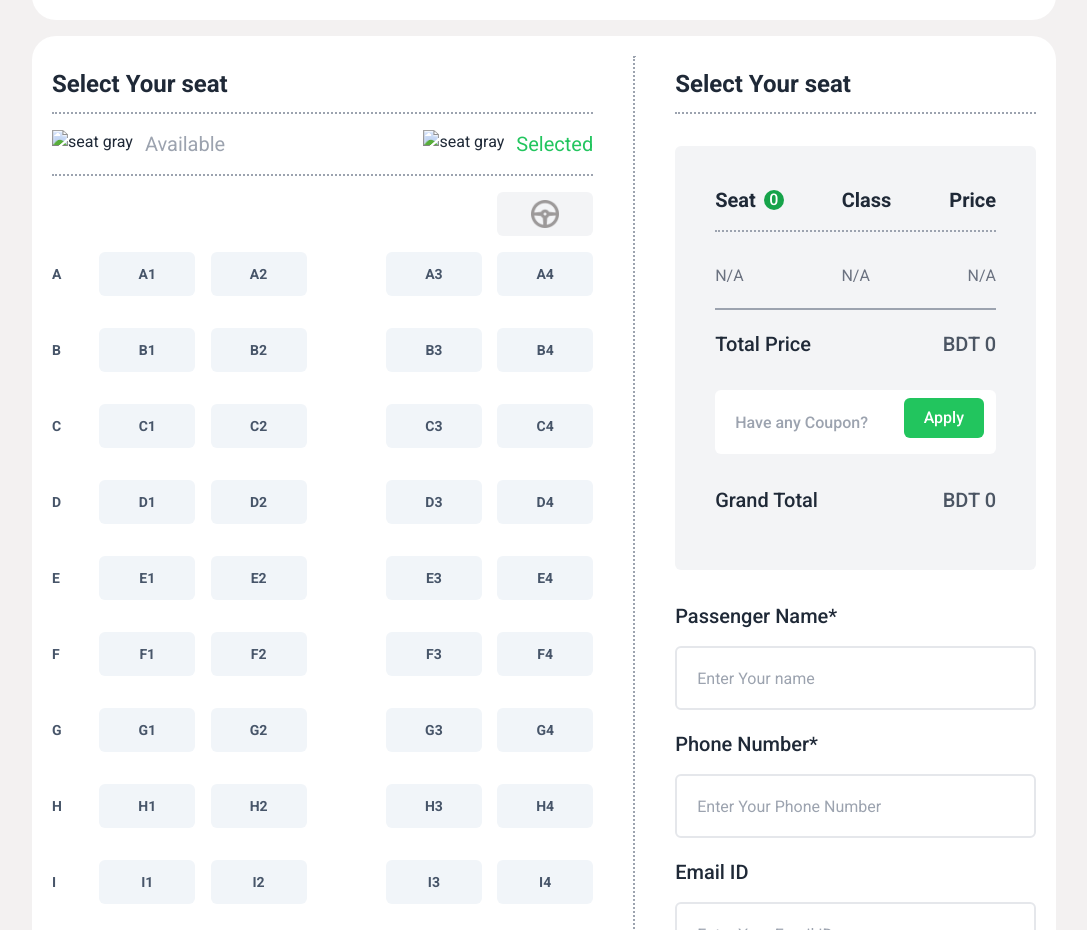
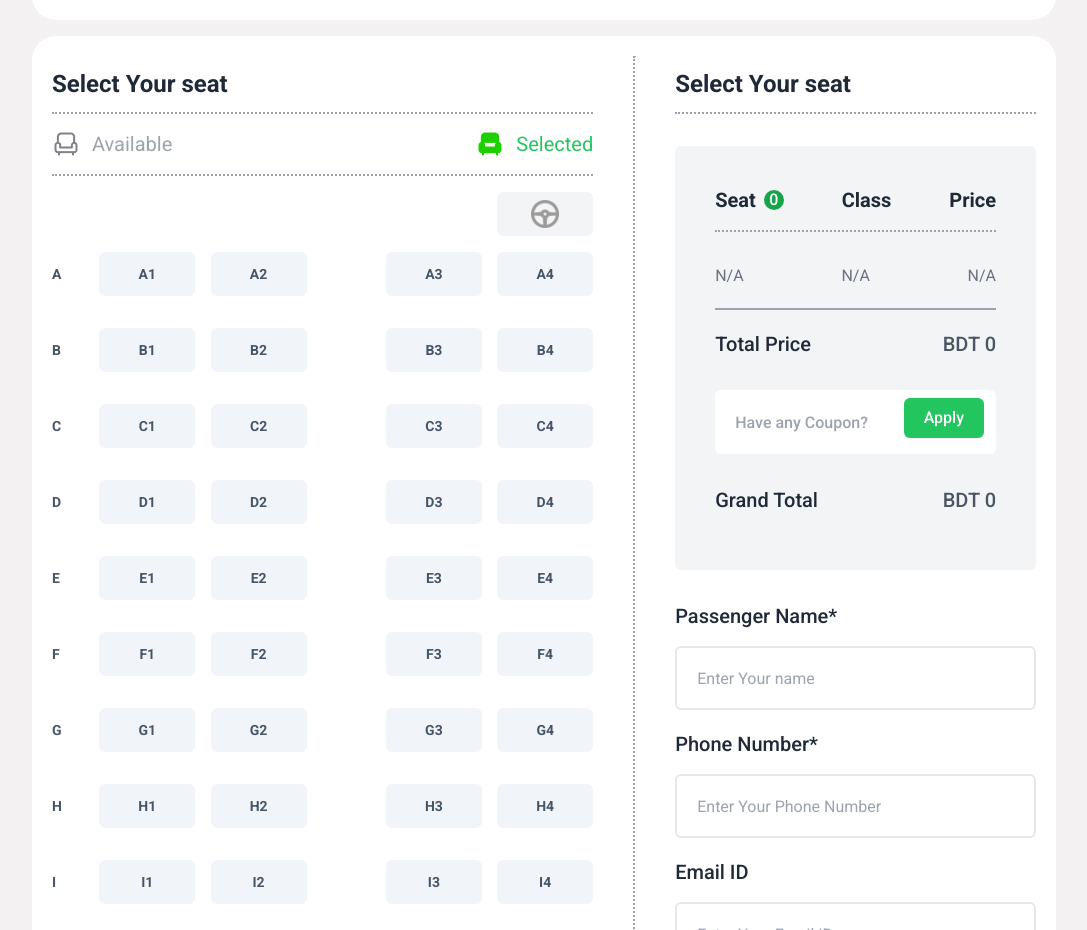
Before and after one commit to Sarmin27/Bus-Ticket-LandingPage, a plain HTML site: page index.html in a window 1280 px wide. Shown: the part 1760-2690 px from the top of the page, without its empty margins (96-1183 px from the left). Drawn offline with nearby package versions, Linux system fonts and the light colour scheme; the site is published under a folder, as on GitHub Pages, so addresses that start at the root find nothing.

Commit message:
Solve simple errors like image path.

```diff
--- a/index.html
+++ b/index.html
@@ -184,12 +184,12 @@
               <hr class="border-t-2 border-dotted border-gray-400" />
               <div class="flex justify-between my-4">
                 <div class="flex gap-3">
-                  <img src="/images/seat-gray.png" alt="seat gray" />
+                  <img src="images/seat-gray.png" alt="seat gray" />
                   <h3 class="text-xl text-gray-400">Available</h3>
                 </div>
 
                 <div class="flex gap-3">
-                  <img src="/images/seat-green-filled.png" alt="seat gray" />
+                  <img src="images/seat-green-filled.png" alt="seat gray" />
                   <h3 class="text-xl text-green-500">Selected</h3>
                 </div>
               </div>
```
